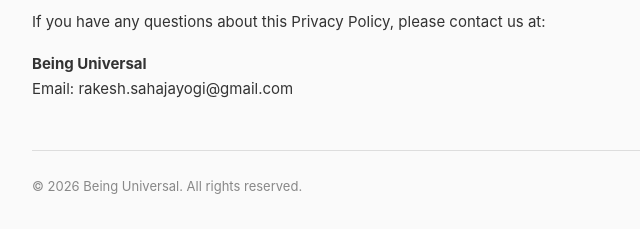
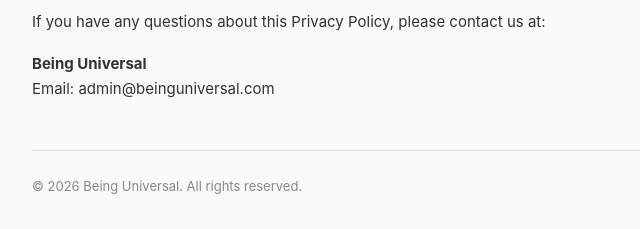
Before and after one commit to rakesh-sahajayogi/receipto-privacy, a plain HTML site: page index.html in a window 1280 px wide. Shown: the part 1635-1864 px from the top of the page, 232-872 px from the left. Drawn offline with Linux system fonts and the light colour scheme.

Commit message:
Update contact email in Privacy Policy

```diff
--- a/index.html
+++ b/index.html
@@ -55,7 +55,7 @@
     <p>We may update this Privacy Policy from time to time. Any changes will be reflected on this page with an updated effective date.</p>
     <h2>Contact Us</h2>
     <p>If you have any questions about this Privacy Policy, please contact us at:</p>
-    <p><strong>Being Universal</strong><br>Email: rakesh.sahajayogi@gmail.com</p>
+    <p><strong>Being Universal</strong><br>Email: admin@beinguniversal.com</p>
     <div class="footer">&copy; 2026 Being Universal. All rights reserved.</div>
 </body>
 </html>
```
